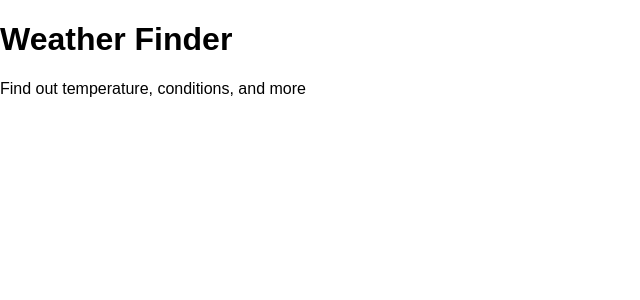
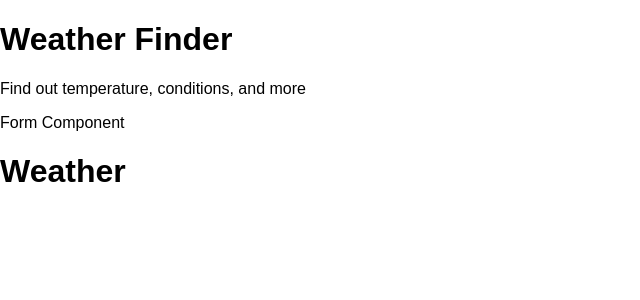
Before and after one commit to jelaniwoods/weather-app, a React (Create React App) app: page / in a window 1280 px wide. Shown: the top 300 px of the page, without its empty margins (0-640 px from the left). Built offline with nearby package versions, Linux system fonts and the light colour scheme.

Commit message:
make all components

```diff
--- a/src/App.js
+++ b/src/App.js
@@ -1,6 +1,8 @@
 import React, { Component } from 'react';
 import './App.css';
 import Titles from './components/Titles';
+import Form from './components/Form';
+import Weather from './components/Weather';
 
 class App extends Component {
 
@@ -8,6 +10,8 @@ class App extends Component {
     return (
       <div>
         <Titles />
+        <Form />
+        <Weather />
       </div>
     );
   }
--- /dev/null
+++ b/src/components/Form.js
@@ -0,0 +1,14 @@
+import React, {Component} from 'react';
+
+class Form extends Component {
+
+    render() {
+      return (
+        <div>
+          Form Component
+        </div>
+      );
+    }
+  }
+
+  export default Form;
--- /dev/null
+++ b/src/components/Weather.js
@@ -0,0 +1,14 @@
+import React, {Component} from 'react';
+
+class Weather extends Component {
+
+    render() {
+      return (
+        <div>
+          <h1>Weather</h1>
+        </div>
+      );
+    }
+  }
+
+  export default Weather;
```
